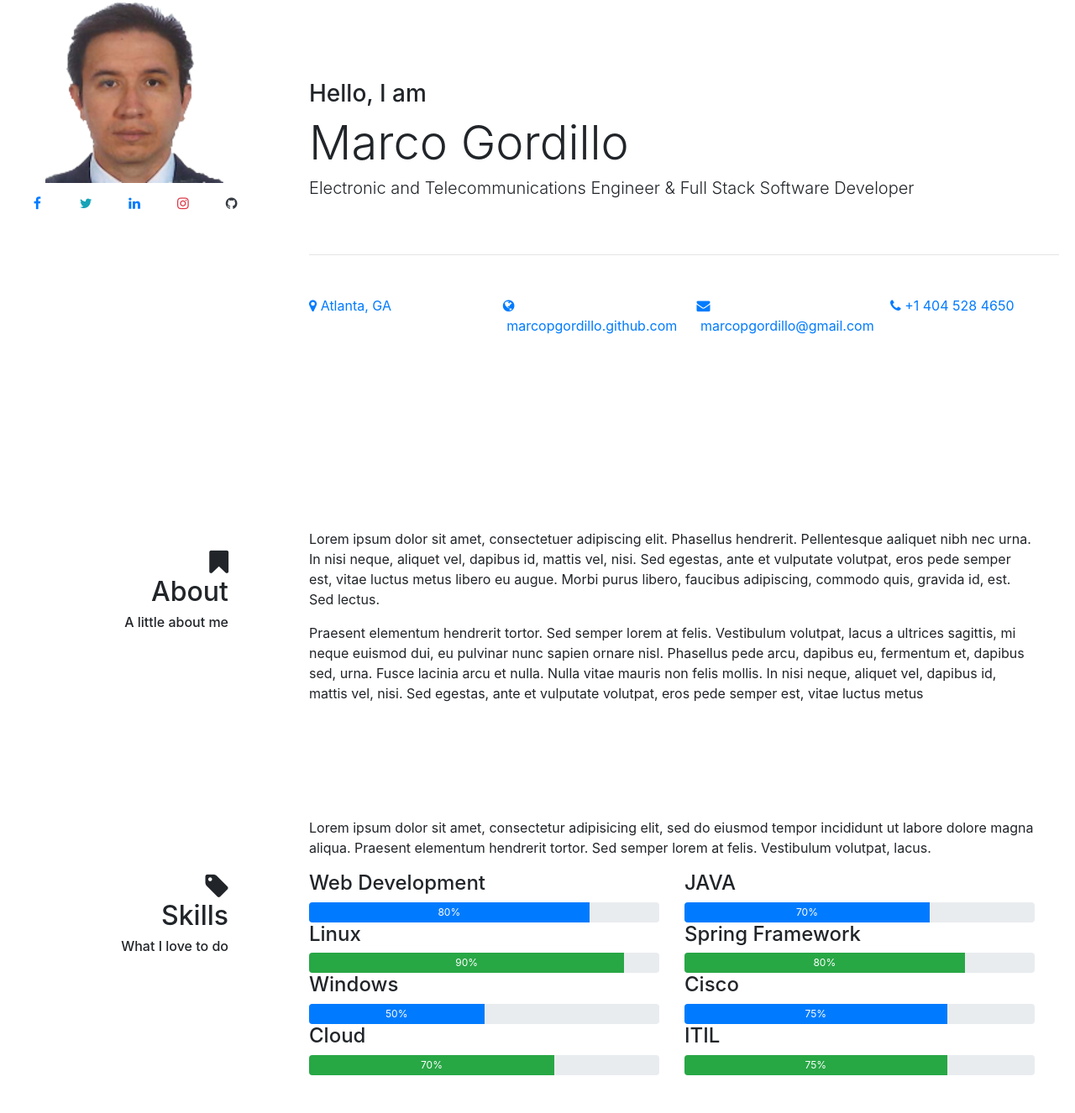
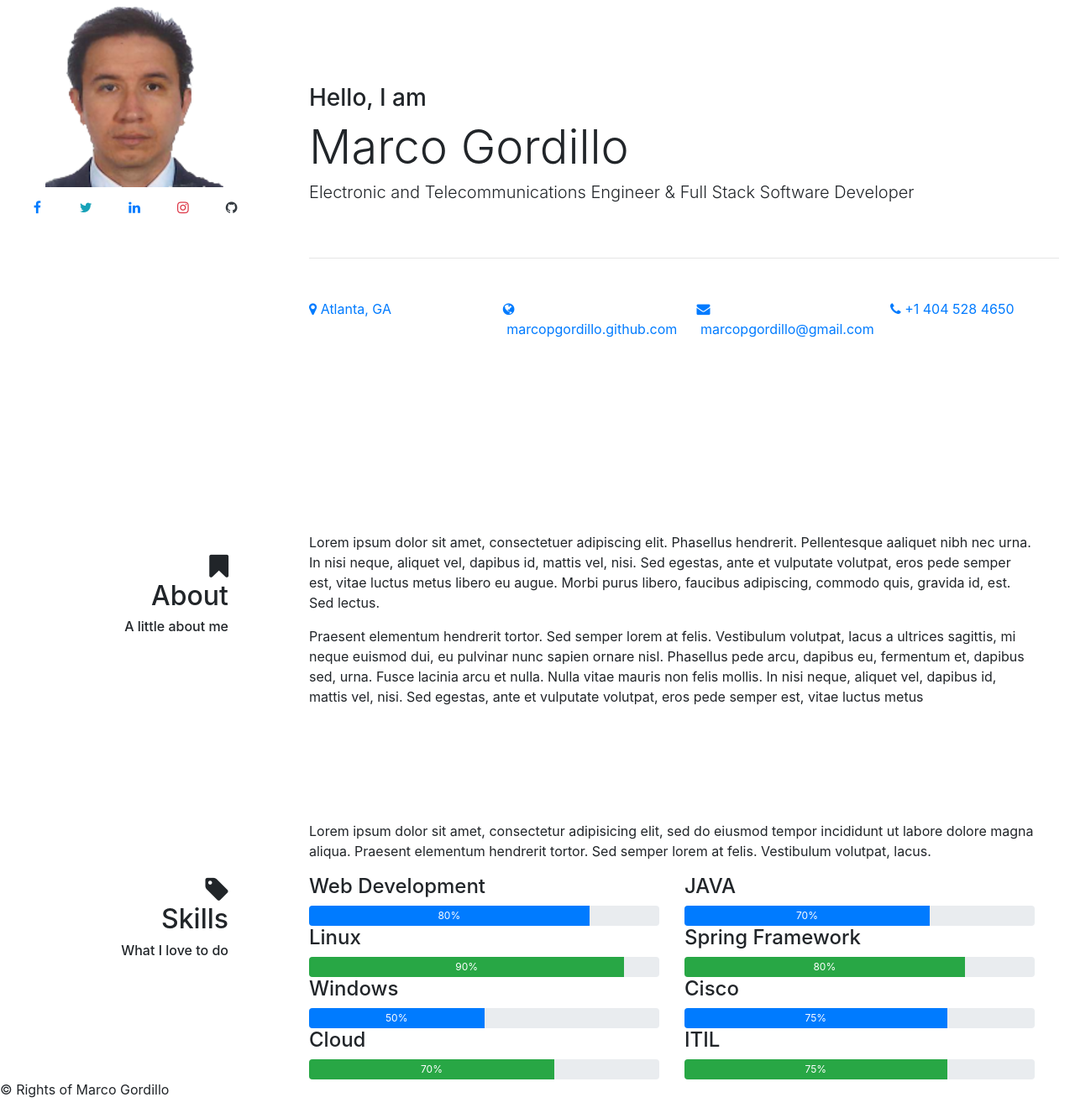
Before and after one commit to marcopgordillo/marcopgordillo.github.io, a plain HTML site: page index.html in a window 1280 px wide. Shown: the part 348-1674 px from the top of the page at 84% size. Before the commit the page ends 1629 px from the top, so only its background shows below. Drawn offline with nearby package versions, Linux system fonts and the light colour scheme; a script that the page names is missing.

Commit message:
add footer

```diff
--- a/index.html
+++ b/index.html
@@ -24,6 +24,7 @@
         <a class="navbar-brand" href="#welcome">
           <img class="img-fluid" src="/assets/img/logo_mg.svg" alt="Logo MG" width="30" height="30">
         </a>
+        <h1 class="h2">My Resume</h1>
         <button class="navbar-toggler" type="button" data-toggle="collapse" data-target="#navbarResponsive">
           <span class="navbar-toggler-icon"></span>
         </button>
@@ -99,7 +100,7 @@
 <!--            Presentation-->
         <div class="col-md-9 align-self-center col-right px-5">
           <h3 class="display-5">Hello, I am</h3>
-          <h1 class="display-4">Marco Gordillo</h1>
+          <h2 class="display-4">Marco Gordillo</h2>
           <h2 class="lead">Electronic and Telecommunications Engineer & Full Stack Software Developer</h2>
 <!--          Addresses-->
           <address>
@@ -191,7 +192,15 @@
         </div>
       </section>
     </main>
-    <footer></footer>
+
+<!--    Footer-->
+    <footer class="container-fluid">
+      <div class="row">
+        <div class="col">
+          <p>&copy; Rights of Marco Gordillo</p>
+        </div>
+      </div>
+    </footer>
   </div>
 </body>
 </html>
```
